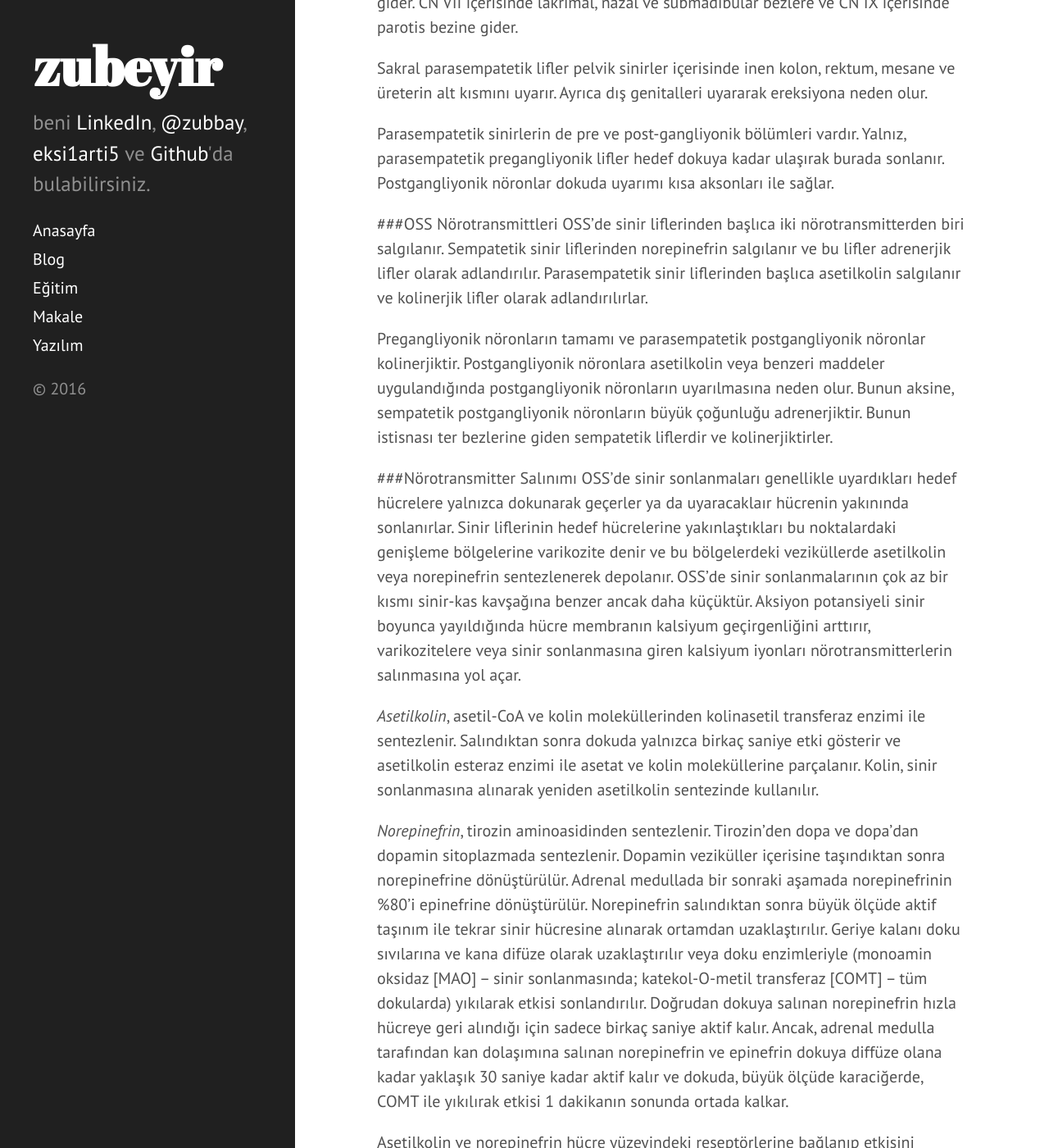
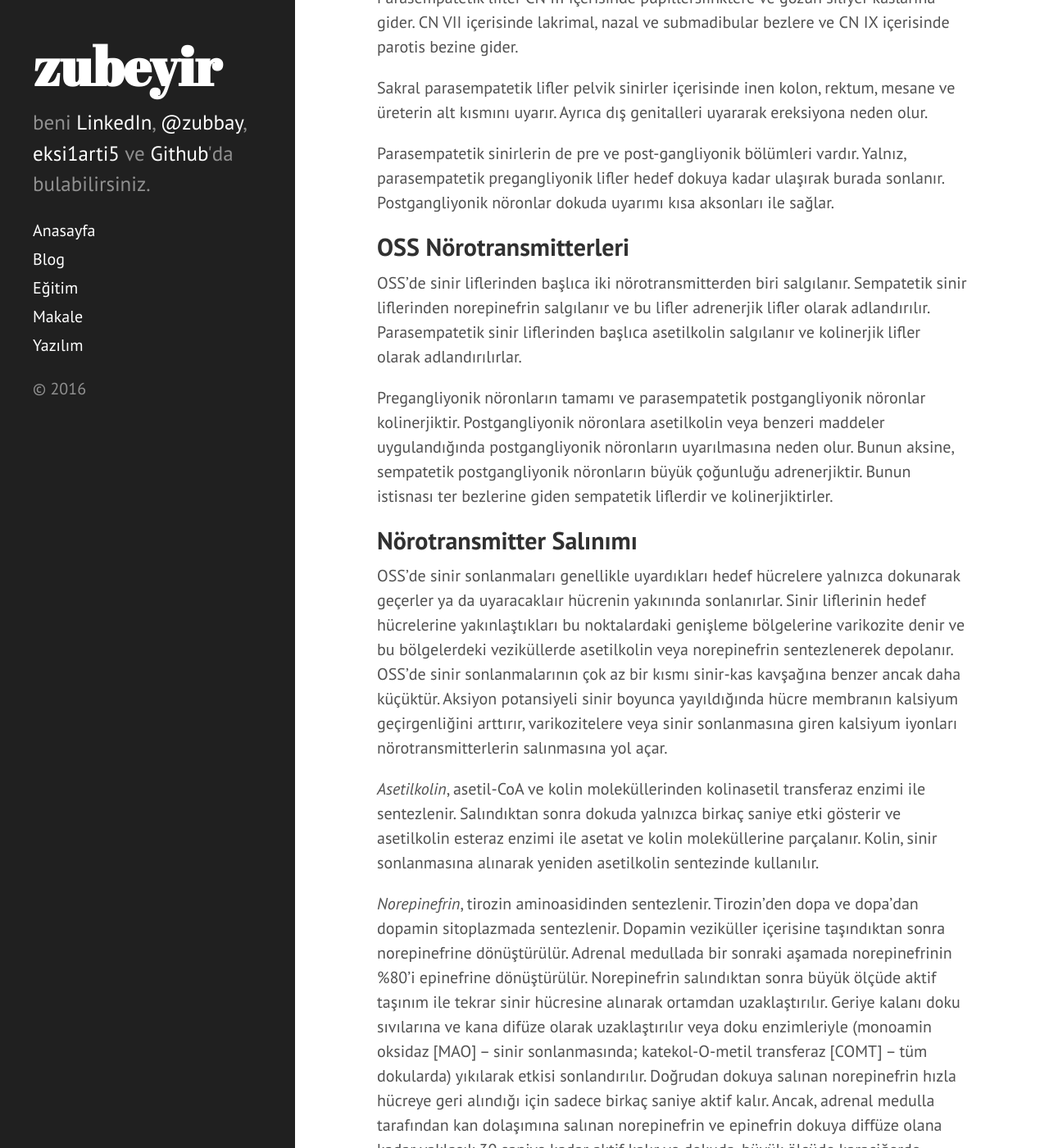
Before and after one commit to zubeyir/zubeyir.github.io, a Jekyll site: the page built from egitim/otonom_sinir_sistemi_2016_bahar.md, in a window 1280 px wide and 1400 px high, scrolled down 1432 px. Shown: the whole window at 82% size. Built offline with Jekyll 4.4.1, drawn with Linux system fonts in a browser that asks for light colours; some of the changed text lies outside the part shown.

Commit message:
Update and rename oto.md to otonom_sinir_sistemi_2016_bahar.md

```diff
--- a/egitim/oto.md
+++ b/egitim/otonom_sinir_sistemi_2016_bahar.md
@@ -3,13 +3,13 @@ layout: subpage
 title: Otonom Sinir Sistemi - 2016 Bahar
 ---
 
-##Otonom Sinir Sistemi
+# Otonom Sinir Sistemi
 
 Otonom sinir sistemi vücudun viseral işlevlerinin çoğunu kontrol sinir sistemi bölümüdür. Kan basıncı, gastrointestinal hareket, mesanenin boşalması, terleme, vücut ısısı ve diğer benzeri işlevleri tamamen veya kısmen kontrol eder.
 
 OSS’nin önemli bir özelliği viseral işlevleri saniyeler içerisinde büyük miktarda değiştirebilmesidir. Saniyeler içerisinde kalp hızını arttırıp kan basıncını yükseltmesi örnek verilebilir.
 
-###Otonom sinir sisteminin organizasyonu
+## Otonom sinir sisteminin organizasyonu
 
 Aktivitesi omurilik, beyin sapı ve hipotalamusta bulunan merkezler tarafından kontrol edilir. Serebral korteks limbik korteks aracılığı ile alt merkezlere sinyaller göndererek OSS’yi etkiler.
 
@@ -29,12 +29,12 @@ Sakral parasempatetik lifler pelvik sinirler içerisinde inen kolon, rektum, mes
 
 Parasempatetik sinirlerin de pre ve post-gangliyonik bölümleri vardır. Yalnız, parasempatetik pregangliyonik lifler hedef dokuya kadar ulaşırak burada sonlanır. Postgangliyonik nöronlar dokuda uyarımı kısa aksonları ile sağlar.
 
-###OSS Nörotransmittleri
+## OSS Nörotransmitterleri
 OSS’de sinir liflerinden başlıca iki nörotransmitterden biri salgılanır. Sempatetik sinir liflerinden norepinefrin salgılanır ve bu lifler adrenerjik lifler olarak adlandırılır. Parasempatetik sinir liflerinden başlıca asetilkolin salgılanır ve kolinerjik lifler olarak adlandırılırlar.
 
 Pregangliyonik nöronların tamamı ve parasempatetik postgangliyonik nöronlar kolinerjiktir. Postgangliyonik nöronlara asetilkolin veya benzeri maddeler uygulandığında postgangliyonik nöronların uyarılmasına neden olur. Bunun aksine, sempatetik postgangliyonik nöronların büyük çoğunluğu adrenerjiktir. Bunun istisnası ter bezlerine giden sempatetik liflerdir ve kolinerjiktirler.
 
-###Nörotransmitter Salınımı
+## Nörotransmitter Salınımı
 OSS’de sinir sonlanmaları genellikle uyardıkları hedef hücrelere yalnızca dokunarak geçerler ya da uyaracaklaır hücrenin yakınında sonlanırlar. Sinir liflerinin hedef hücrelerine yakınlaştıkları bu noktalardaki genişleme bölgelerine varikozite denir ve bu bölgelerdeki veziküllerde asetilkolin veya norepinefrin sentezlenerek depolanır. OSS’de sinir sonlanmalarının çok az bir kısmı sinir-kas kavşağına benzer ancak daha küçüktür. Aksiyon potansiyeli sinir boyunca yayıldığında hücre membranın kalsiyum geçirgenliğini arttırır, varikozitelere veya sinir sonlanmasına giren kalsiyum iyonları nörotransmitterlerin salınmasına yol açar.
 
 *Asetilkolin*, asetil-CoA ve kolin moleküllerinden kolinasetil transferaz enzimi ile sentezlenir. Salındıktan sonra dokuda yalnızca birkaç saniye etki gösterir ve asetilkolin esteraz enzimi ile asetat ve kolin moleküllerine parçalanır. Kolin, sinir sonlanmasına alınarak yeniden asetilkolin sentezinde kullanılır.
@@ -77,7 +77,7 @@ Sempatetik ve parasempatetik sistemler sürekli aktiftir ve bazal aktivite düze
 
 Dokulara gelen OSS liflerinin kesilmesinden bir süre sonra doku norepinefrin veya asetilkoline aşırı duyarlı hale geldiği gösterilmiştir ve buna denervasyon aşırı duyarlılığı denir. Bu duyarlılığın mekanizmalarından birinde, sinirden salınan nörotransmitter yokluğunda hedef hücrelerin yüzeyinde gözlenen reseptör artışı (up-regülasyon) rol almaktadır.
 
-##Otonom refleksler
+## Otonom refleksler
 
 
 Son değiştirilme tarihi: 11.04.2016 17:37
```
